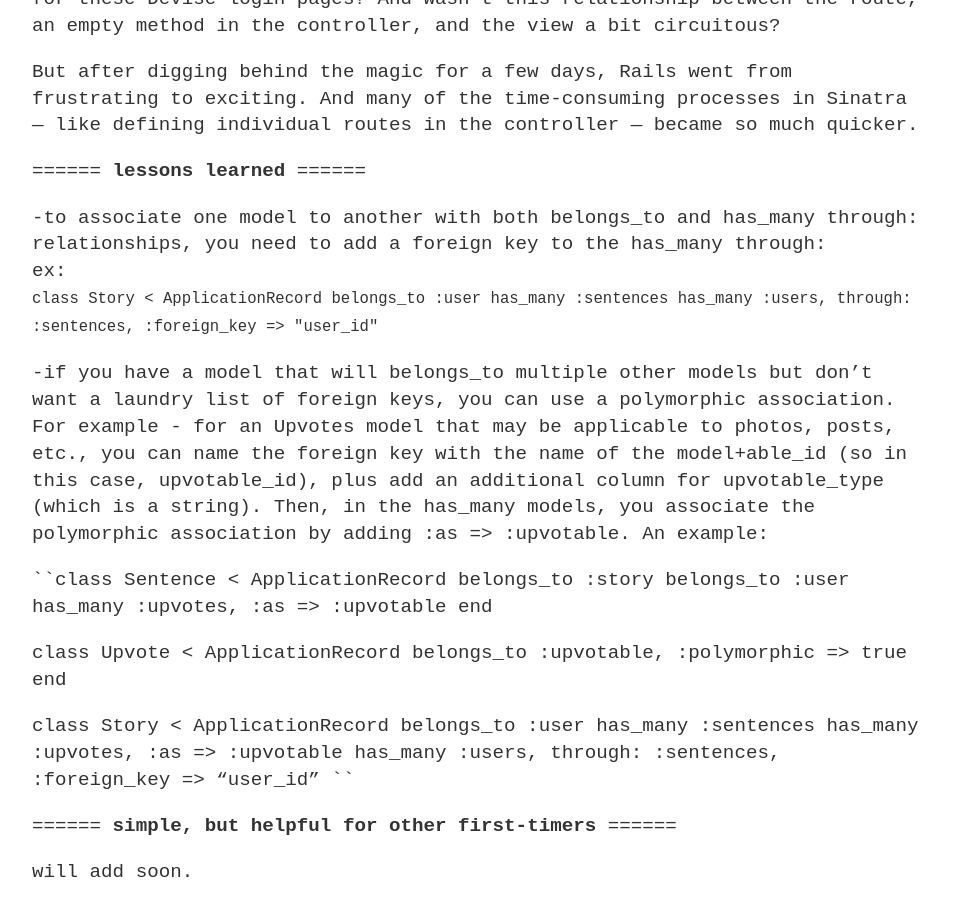
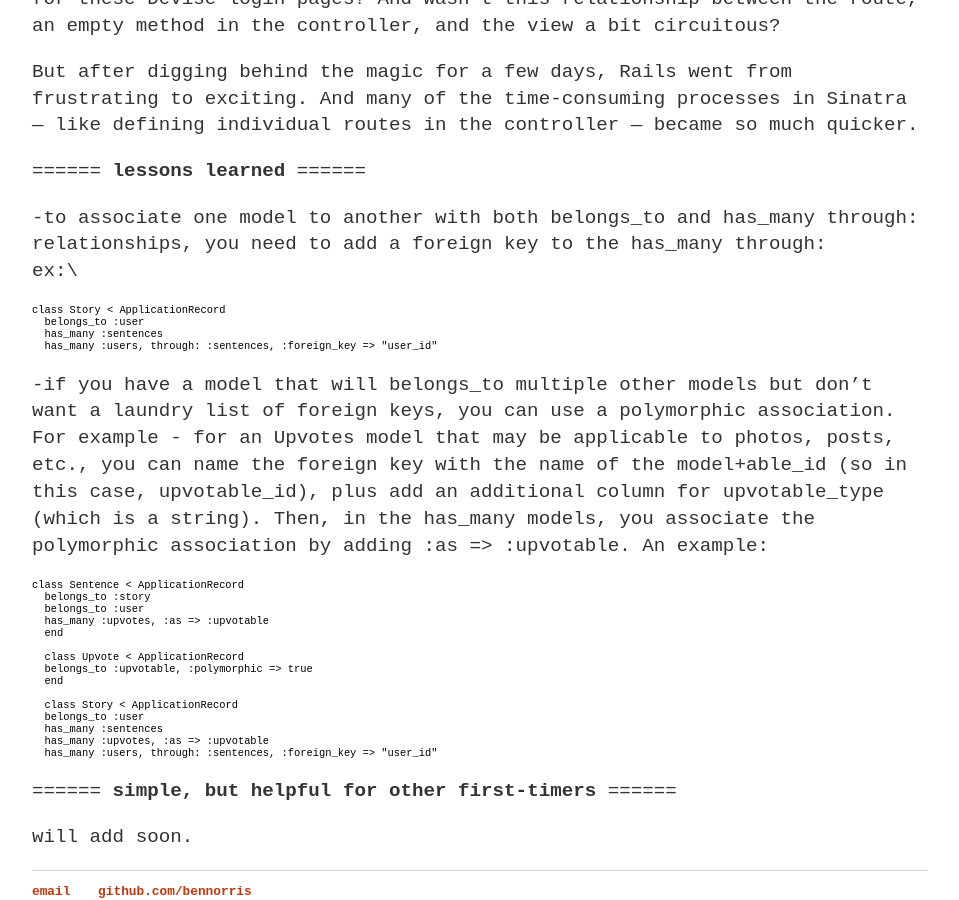
Before and after one commit to bennorris/blog, a Jekyll site: the page built from _posts/2016-11-06-rails.md, in a window 1280 px wide and 900 px high, scrolled down 5874 px. Shown: the whole window, without its empty margins (160-1119 px from the left). Built offline with Jekyll 4.4.1, drawn with Linux system fonts in a browser that asks for light colours.

Commit message:
added inline syntax

````diff
--- a/_posts/2016-11-06-rails.md
+++ b/_posts/2016-11-06-rails.md
@@ -55,14 +55,17 @@
 
 -to associate one model to another with both belongs_to and has_many through: relationships, you need to add a foreign key to the has_many through: \\
 ex:\\
-``class Story < ApplicationRecord
+```ruby
+class Story < ApplicationRecord
   belongs_to :user
   has_many :sentences
-  has_many :users, through: :sentences, :foreign_key => "user_id"``
+  has_many :users, through: :sentences, :foreign_key => "user_id"
+  ```
 
 -if you have a model that will belongs_to multiple other models but don't want a laundry list of foreign keys, you can use a polymorphic association. For example - for an Upvotes model that may be applicable to photos, posts, etc., you can name the foreign key with the name of the model+able_id (so in this case, upvotable_id), plus add an additional column for upvotable_type (which is a string). Then, in the has_many models, you associate the polymorphic association by adding :as => :upvotable. An example:
 
-``class Sentence < ApplicationRecord
+```ruby
+class Sentence < ApplicationRecord
   belongs_to :story
   belongs_to :user
   has_many :upvotes, :as => :upvotable
@@ -77,7 +80,7 @@
   has_many :sentences
   has_many :upvotes, :as => :upvotable
   has_many :users, through: :sentences, :foreign_key => "user_id"
-``
+```
 
 ======
 **simple, but helpful for other first-timers**
````
